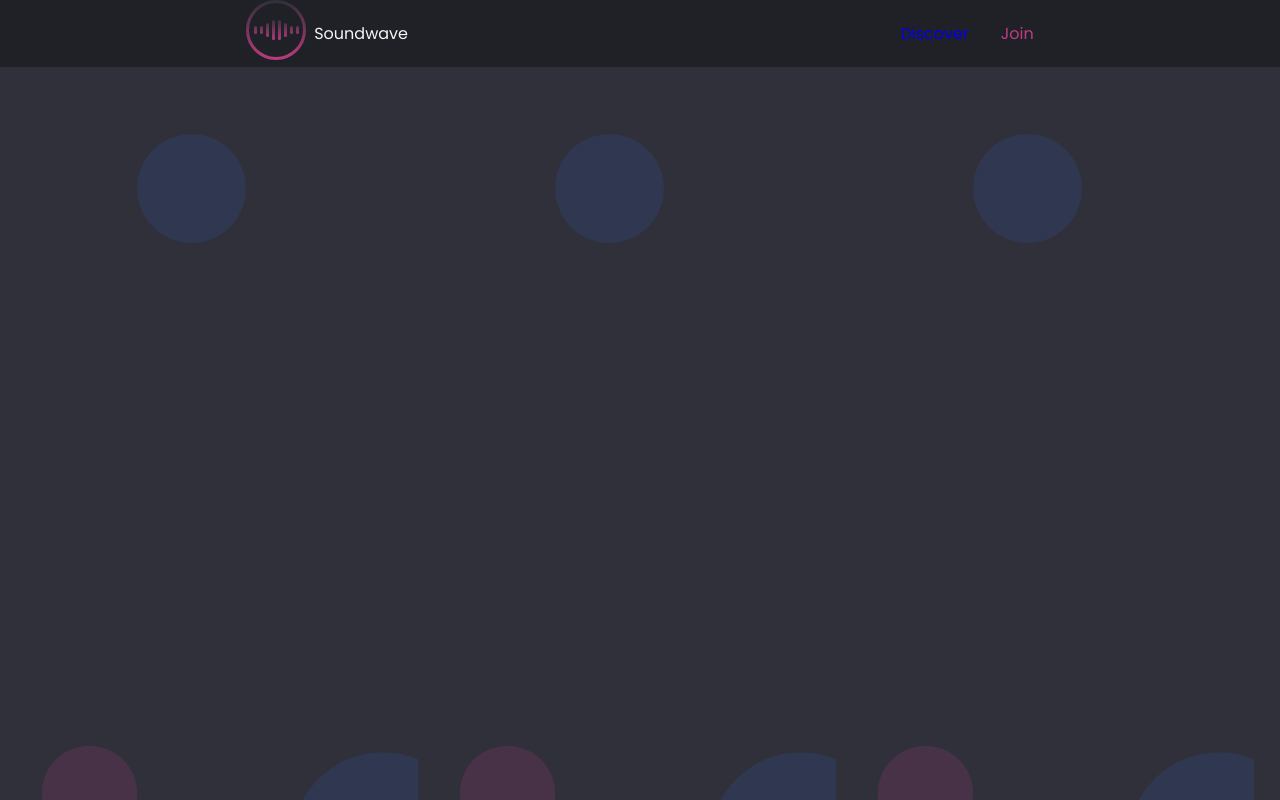
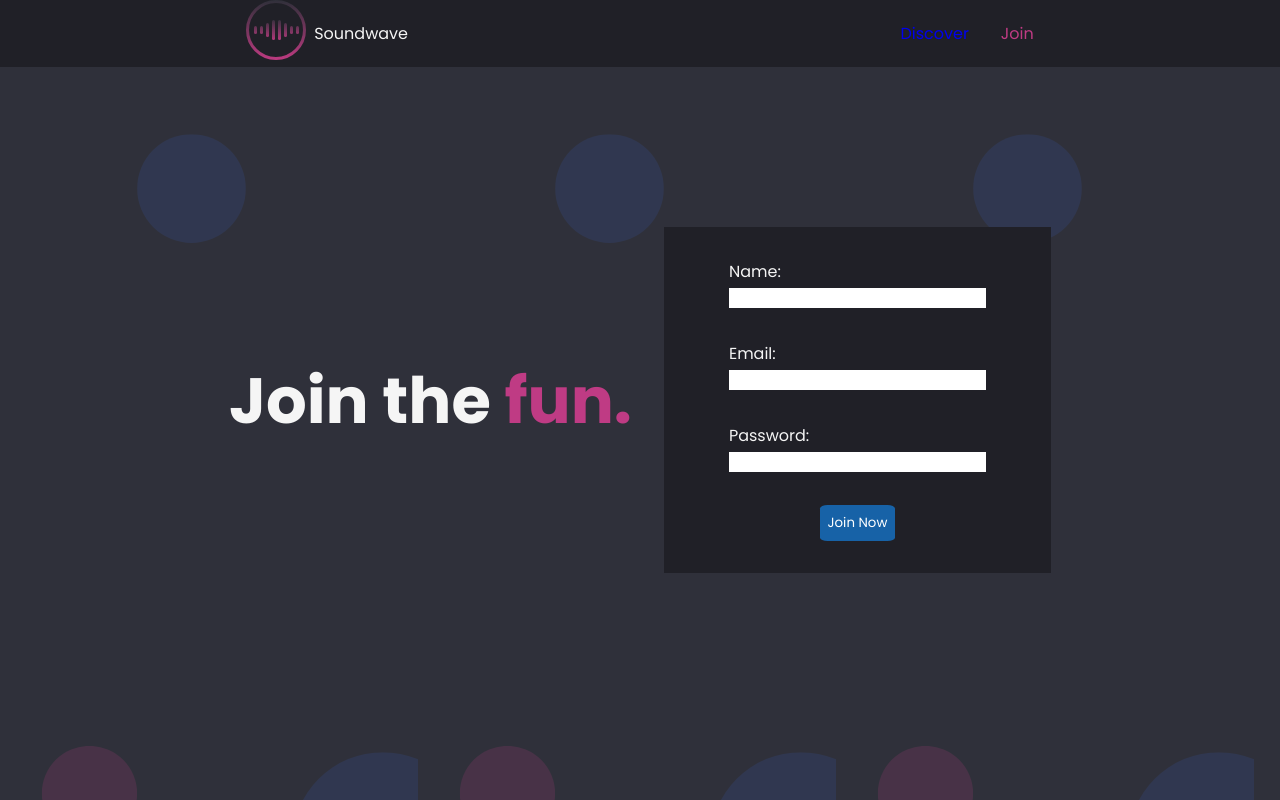
Before and after one commit to gabyfdez90/soundwave_landing_page, a React (Create React App) app: page /join in a window 1280 px wide. Built offline with nearby package versions, Linux system fonts and the light colour scheme.

Commit message:
created view3 and form

```diff
--- /dev/null
+++ b/src/components/Form.js
@@ -0,0 +1,15 @@
+import React from 'react'
+import Input from '../components/Input'
+
+const Form = () => {
+  return (
+    <div className='join__form-container'>
+        <Input type={"text"} label={"Name: "}> </Input>
+        <Input type={"email"} label={"Email: "}> </Input>
+        <Input type={"password"} label={"Password: "}> </Input>
+        <button className='join__button'>Join Now</button>
+    </div>
+  )
+}
+
+export default Form
--- a/src/components/Input.js
+++ b/src/components/Input.js
@@ -1,7 +1,12 @@
 import React from 'react'
 
-export const Input = ({}) => {
+const Input = ({label, type}) => {
   return (
-    <div>Input</div>
+    <div className='join__form__input'>
+        <p className='join__form__input-label'>{label}</p>
+        <input className='join__form__input-box' type={type}></input>
+    </div>
   )
 }
+
+export default Input
--- a/src/pages/Join.js
+++ b/src/pages/Join.js
@@ -1,9 +1,17 @@
 import React from 'react'
 import Navbar from '../components/Navbar'
+import Form from '../components/Form'
+import '../styles/join.css'
 
 export const Join = () => {
   return (
-    <Navbar></Navbar>
+    <div>
+      <Navbar></Navbar>
+      <div className='join-container'>
+      <h1 className='join-container__title'>Join the <span className='join__title-fun'>fun.</span></h1>
+      <Form></Form>
+      </div>
+    </div>
   )
 }
 
--- /dev/null
+++ b/src/styles/join.css
@@ -0,0 +1,80 @@
+@import url('https://fonts.googleapis.com/css2?family=Poppins:wght@400;700&display=swap');
+
+
+*{
+	margin: 0;
+	padding: 0;
+	text-decoration: none;
+	list-style:none;
+	border: none;
+	outline: none;
+    font-family: 'Poppins';
+}
+
+body{
+    background-color:#2F303A;
+}
+
+.navbar{
+    background-color: #202027;
+}
+
+.join-container{
+    flex-direction: column;
+    justify-content: center;
+    height: 100%;
+    margin-top: 10rem;
+}
+
+.join__form-container{
+    display:flex;
+    flex-direction: column;
+    justify-content: flex-end;
+    gap: 2rem;
+    align-items: center;
+    background-color: #202027;
+    padding: 2rem;
+}
+
+.join-container__title{
+    font-size: 4rem;
+}
+
+.join__title-fun{
+    color:#BF3B84;
+}
+
+.join__button{
+    max-width: fit-content;
+    padding: 0.5rem;
+    background-color: #1762A7;
+    border-radius: 10%;
+    color:white;
+}
+
+@media screen
+  and (min-width: 1200px) {
+
+.join-container{
+    margin-top: 10rem;
+    min-height: 100%;
+    display: flex;
+    flex-direction:row;
+    justify-content: center;
+    align-items: center;
+    gap: 2rem;
+    height:60vh;
+}
+
+.join__form-container{
+    display:flex;
+    flex-direction: column;
+    justify-content: flex-end;
+    gap: 2rem;
+    align-items: center;
+    background-color: #202027;
+    padding: 2rem 1rem;
+    width:30%;
+}
+
+}
```
